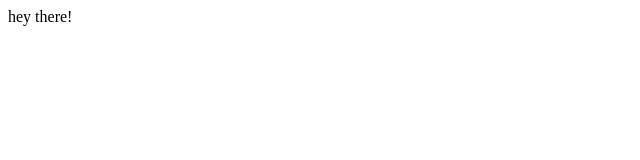
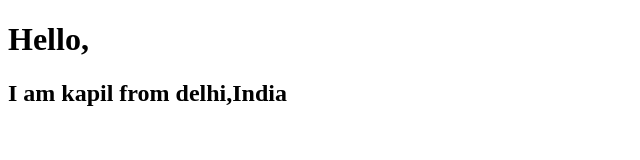
Before and after one commit to kapiljhajhria/gastby-blog, a Gatsby site: page / in a window 1280 px wide. Shown: the whole page, without its empty margins (0-640 px from the left). Built offline with nearby package versions, Linux system fonts and the light colour scheme; Gatsby itself is replaced by a stand-in of ours.

Commit message:
hello kapil, started from scratch editing index file

```diff
--- a/src/pages/index.js
+++ b/src/pages/index.js
@@ -1,5 +1,16 @@
-import React from "react"
+import React from 'react'
 
-export default function Home() {
-  return <div>hey there!</div>
+const IndexPage = () => {
+
+  return (
+    <div>
+      <h1>
+        Hello,
+      </h1>
+      <h2>
+        I am kapil from delhi,India
+      </h2>
+    </div>
+  )
 }
+export default IndexPage;
```
